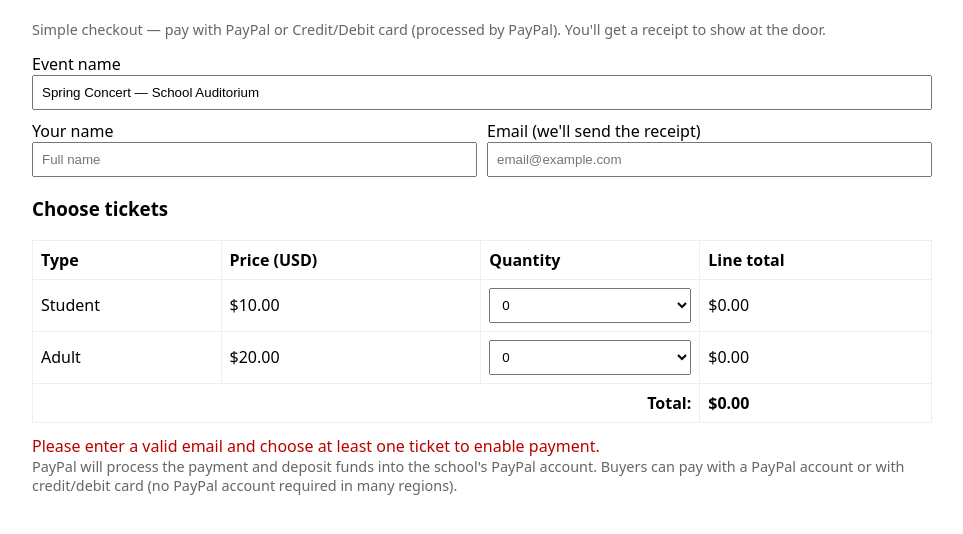
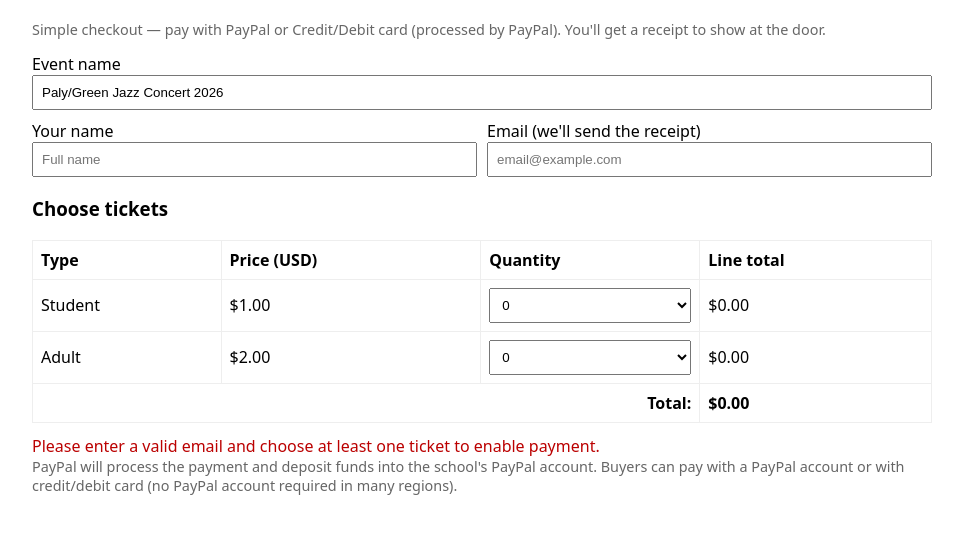
Before and after one commit to siamwong/Paly-Music-Boosters, a plain HTML site: page index.html in a window 1280 px wide. Shown: the part 86-620 px from the top of the page, without its empty margins (158-1121 px from the left). Drawn offline with nearby package versions, Linux system fonts and the light colour scheme; a script that the page names is missing.

Commit message:
updated amount for testing

```diff
--- a/index.html
+++ b/index.html
@@ -39,7 +39,7 @@
 
   <div>
     <label>Event name
-      <input id="eventName" value="Spring Concert — School Auditorium" />
+      <input id="eventName" value="Paly/Green Jazz Concert 2026" />
     </label>
 
     <div class="row">
@@ -62,7 +62,7 @@
       </tr>
       <tr>
         <td>Student</td>
-        <td>$10.00</td>
+        <td>$1.00</td>
         <td>
           <select id="studentQty">
             <option>0</option><option>1</option><option>2</option><option>3</option><option>4</option><option>5</option>
@@ -72,7 +72,7 @@
       </tr>
       <tr>
         <td>Adult</td>
-        <td>$20.00</td>
+        <td>$2.00</td>
         <td>
           <select id="adultQty">
             <option>0</option><option>1</option><option>2</option><option>3</option><option>4</option><option>5</option>
```
